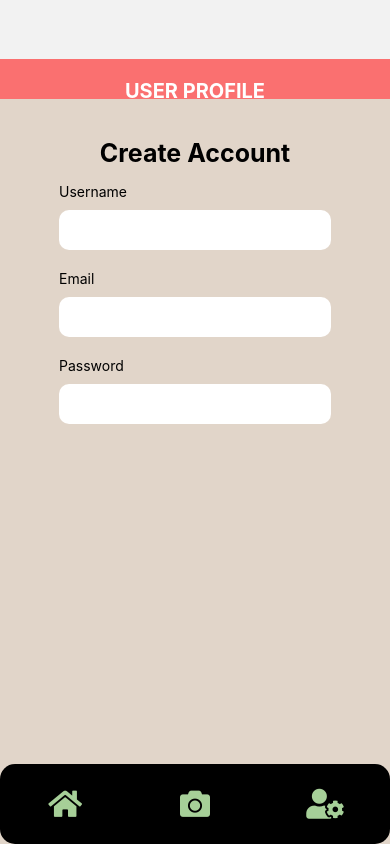
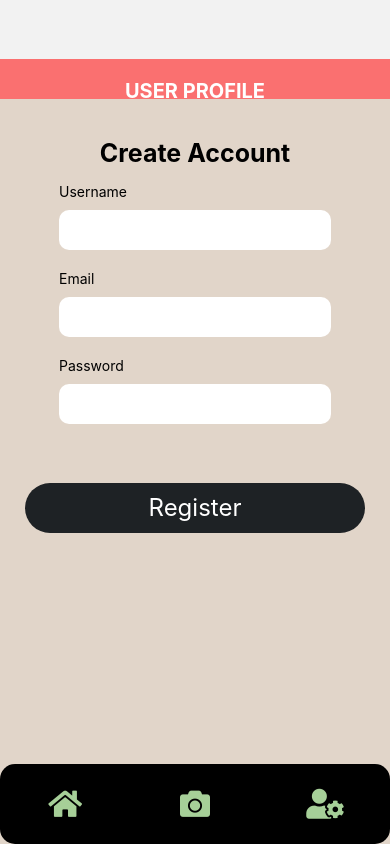
Before and after one commit to robbiec0720/SCRAPS-APP, a React Native app in the folder SCRAPS-react/: screen /Profile in a window 390 px wide. Built offline with nearby package versions, Linux system fonts and the light colour scheme.

Commit message:
user profile registeration UI complete

```diff
--- a/SCRAPS-react/app/component/InputField.js
+++ b/SCRAPS-react/app/component/InputField.js
@@ -1,11 +1,27 @@
 import React from "react";
 import { StyleSheet, Text, TextInput, View } from 'react-native';
 
-export default function InputField({ inputFieldName }) {
+export default function InputField({
+    inputFieldName,
+    autoComplete,
+    keyboardType,
+    secureTextEntry=false,
+    value,
+    setValue
+})
+    {
     return (
        <View>
         <Text>{ inputFieldName }</Text>
-        <TextInput style={styles.inputField}></TextInput>
+        <TextInput
+        style={styles.inputField}
+        autoCorrect={false}
+        keyboardType={keyboardType}
+        autoComplete={autoComplete}
+        secureTextEntry={secureTextEntry}
+        value={value}
+        onChangeText={(text) => setValue(text)}
+        />
        </View>
     );
 }
--- /dev/null
+++ b/SCRAPS-react/app/component/SubmitButton.js
@@ -0,0 +1,35 @@
+
+import React from "react";
+import { StyleSheet, Text, View, TouchableOpacity } from 'react-native';
+
+export default function SubmitButton({
+     buttonName,
+     handleSubmit,
+     loading
+})
+    {
+    return (
+        <TouchableOpacity style={stlyes.submitBtn} onPress={handleSubmit}>
+            <Text style={stlyes.btnText}>
+                {loading ? "Submitted" : buttonName}
+            </Text>
+        </TouchableOpacity>
+    );
+}
+
+const stlyes = StyleSheet.create({
+    submitBtn: {
+        backgroundColor: '#1e2225',
+        height: 50,
+        marginHorizontal: 25,
+        borderRadius: 80,
+        justifyContent: 'center',
+        marginBottom: 20,
+    },
+    btnText: {
+        color: '#ffffff',
+        textAlign: 'center',
+        fontSize: 24,
+        fontWeight: '400',
+    },
+})
--- a/SCRAPS-react/app/screens/Profile.js
+++ b/SCRAPS-react/app/screens/Profile.js
@@ -1,9 +1,32 @@
-import React from "react";
+import React, {useState} from "react";
 import { StatusBar } from 'expo-status-bar';
-import { SafeAreaView, StyleSheet, Text, TextInput, View } from 'react-native';
+import { Alert, SafeAreaView, StyleSheet, Text, TextInput, View } from 'react-native';
 import InputField from "../component/InputField";
+import SubmitButton from "../component/SubmitButton";
+
 
 export default function Home() {
+    const [username, setUsername] = useState('');
+    const [email, setEmail] = useState('');
+    const [password, setPassword] = useState('');
+    const [loading, setLoading] = useState(false);
+
+    const handleSubmit = () => {
+        try {
+          setLoading(true);
+          if(!username || !email || !password){
+            Alert.alert('Please fill all fields');
+            setLoading(false);
+            return;
+          }
+          console.log('Register data ==> ', {username, email, password});
+          setLoading(false);
+        } catch (error) {
+            setLoading(false);
+            //console.log(error);
+        }
+    }
+
     return (
         <View style={styles.container}>
             <View style={styles.header}>
@@ -12,11 +35,33 @@ export default function Home() {
             <View style={styles.registerContainer}>
                 <Text style={styles.createAccountText}>Create Account</Text>
                 <View style={{ marginHorizontal: 20}}>
-                   <InputField inputFieldName={'Username'} />
-                   <InputField inputFieldName={'Email'} />
-                   <InputField inputFieldName={'Password'} />
+                   <InputField
+                    inputFieldName={'Username'}
+                    value={username}
+                    setValue={setUsername}
+                    />
+                   <InputField
+                    inputFieldName={'Email'}
+                    keyboardType="email-address"
+                    autoComplete="email"
+                    value={email}
+                    setValue={setEmail}
+                    />
+                   <InputField
+                    inputFieldName={'Password'}
+                    secureTextEntry={true}
+                    value={password}
+                    setValue={setPassword}
+                    />
                 </View>
             </View>
+            {/* <Text> {JSON.stringify({ username, email, password}, null, 4)} </Text> */}
+            <SubmitButton
+             buttonName={"Register"}
+             loading={loading}
+             handleSubmit={handleSubmit}
+             />
+
         <StatusBar style="auto" />
       </View>
     );
```
